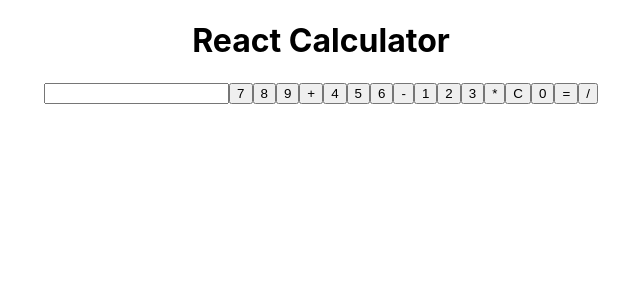
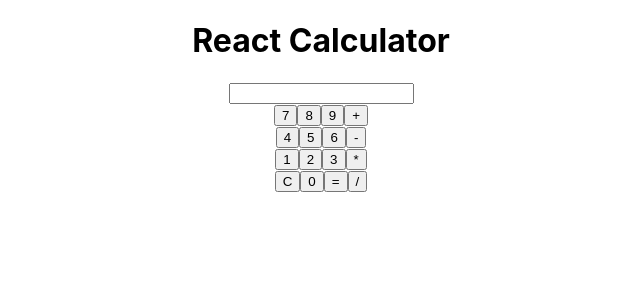
Before and after one commit to LakshmiPriya28121998/XDisplaynameRepo, a React (Create React App) app in the folder minibuildout1/: page / in a window 1280 px wide. Shown: the top 300 px of the page, without its empty margins (319-959 px from the left). Built offline with nearby package versions, Linux system fonts and the light colour scheme.

Commit message:
calculatordisplay

```diff
--- a/minibuildout1/src/Calculator.js
+++ b/minibuildout1/src/Calculator.js
@@ -9,23 +9,33 @@ export default function Displayname() {
     return (
         <div>
             <h1>React Calculator</h1>
+            <div>
             <input type="text" value={input}></input>
+            <div>
             <button>7</button>
             <button>8</button>
             <button>9</button>
             <button>+</button>
+            </div>
+            <div>
             <button>4</button>
             <button>5</button>
             <button>6</button>
             <button>-</button>
+            </div>
+            <div>
             <button>1</button>
             <button>2</button>
             <button>3</button>
             <button>*</button>
+            </div>
+            <div>
             <button>C</button>
             <button>0</button>
             <button>=</button>
             <button>/</button>
+            </div>
+            </div>
         </div>
     )
 }
```
